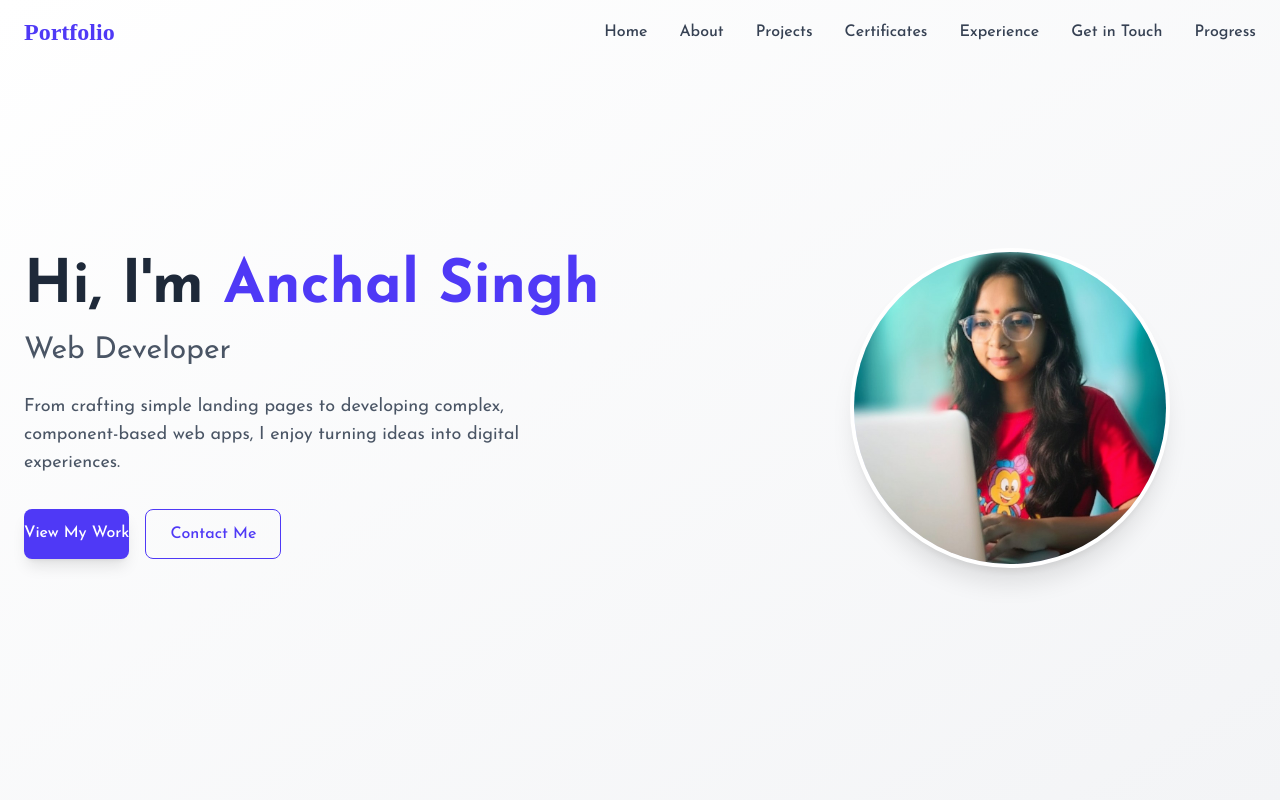
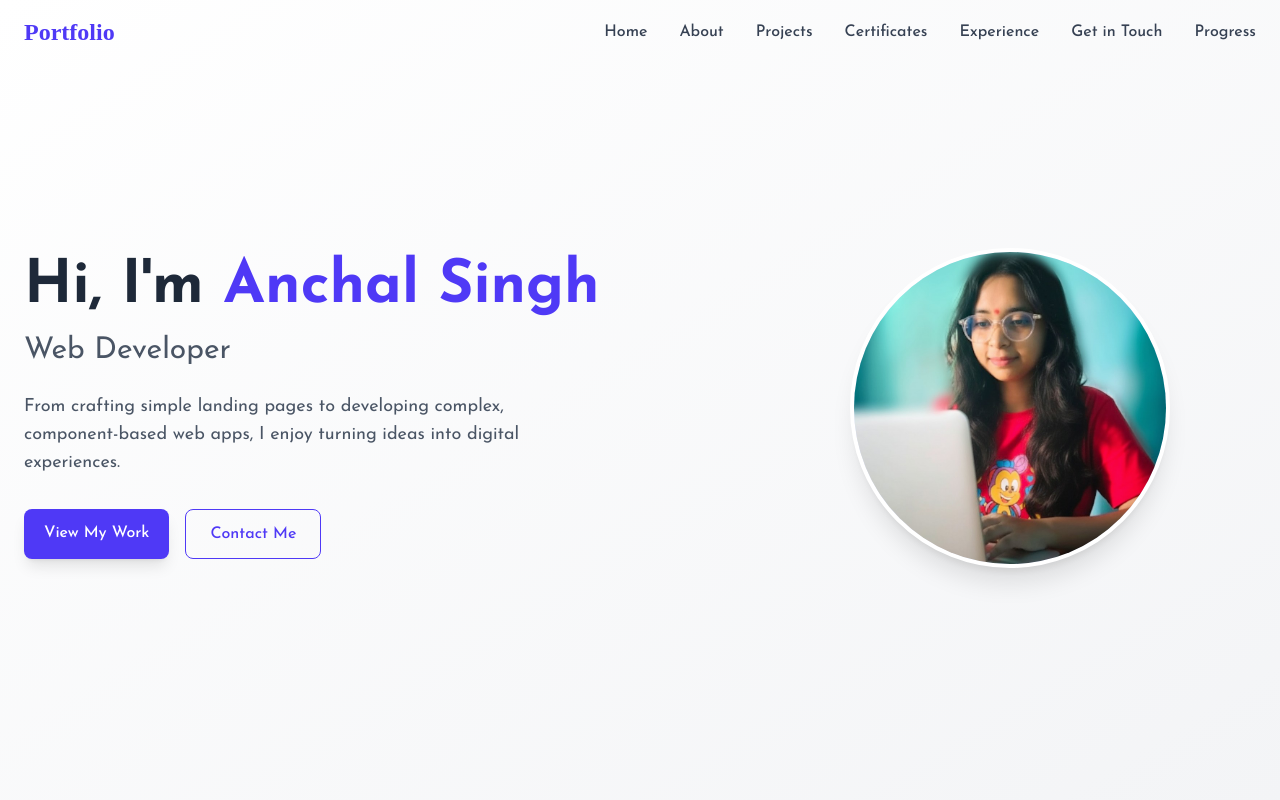
Before and after one commit to imanchalsingh/PORTFOLiO, a React (Vite) app: page / in a window 1280 px wide. Shown: the top 800 px of the page. Built offline with nearby package versions, Linux system fonts and the light colour scheme; a web font is replaced by a local one.

Commit message:
commit changes

```diff
--- a/src/components/Hero.jsx
+++ b/src/components/Hero.jsx
@@ -28,7 +28,7 @@ const Hero = () => {
             <div className="flex flex-wrap gap-4">
               <a
                 href="#projects"
-                className="px- py-3 bg-indigo-600 text-white rounded-lg shadow-lg hover:bg-indigo-700 transition-colors duration-300 font-medium"
+                className="px-5 py-3 bg-indigo-600 text-white rounded-lg shadow-lg hover:bg-indigo-700 transition-colors duration-300 font-medium"
               >
                 View My Work
               </a>
```
